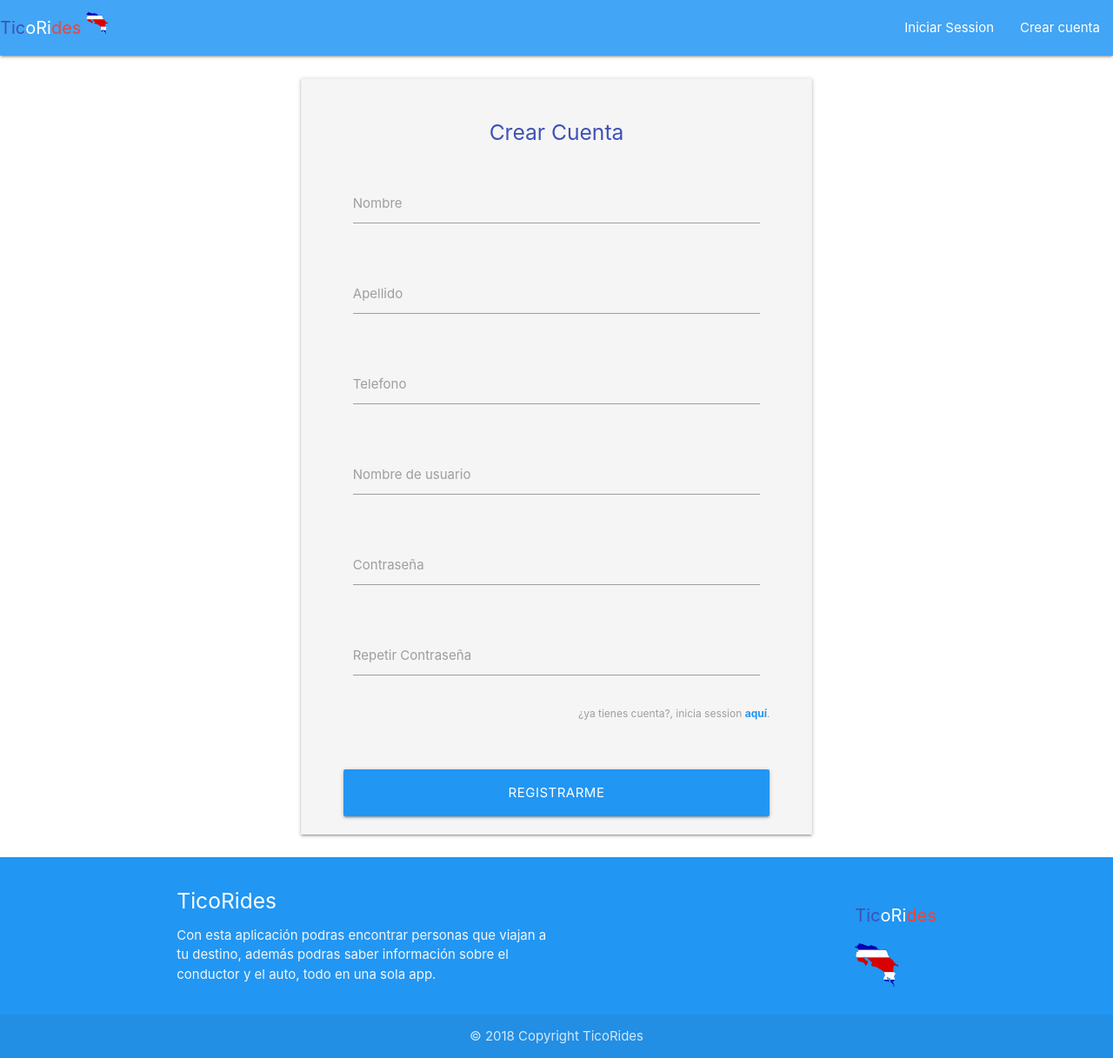
After one commit to Anthony0912/2018-IIPDW, a PHP site: page /signin.html in a window 1280 px wide. The commit adds this page. Shown: the whole page at 87% size. Run offline with PHP 8.4, Linux system fonts and the light colour scheme.

Commit message:
Cambios en la visualización de la pagina pricipal con respecto al resposive a dispositivos mas pequenos, se termino la front-end del login y signin

```diff
--- a/css/styles.css
+++ b/css/styles.css
@@ -13,10 +13,19 @@
 }
 
 .transparend-div {
-    background-color: hsla(0, 0%, 0%, 0.8);
+    background-color: rgba(0, 0, 0, 0.8);
 }
 .header {
     padding: 40px 0px 0px 0px;
+}
+
+.section-login {
+    height: 100vh;
+    padding: 90px 0px 0px 0px;
+}
+
+.section-signin {
+    padding: 90px 0px 0px 0px;
 }
 
 .section-2 {
@@ -34,6 +43,12 @@
     font-size: 16px;
 }
 
+.border-div {
+    height: 100vh;
+    border: 2px solid #333333;
+    border-radius: 10px;
+}
+
 @media screen and (max-width: 726px) {
     .welcome {
         margin: 50px;
@@ -41,8 +56,17 @@
 }
 
 @media screen and (max-width: 510px) {
-    .welcome {
-        margin: 10px;
+    .parallax-container, .section {
+        height: 100vh;
+    }
+    .welcome, .container {
+        padding-top: 60px;
+    }
+    .section-2 {
+        padding-top: 250px;
+    }
+    .header {
+        text-align: center;
     }
 }
 
@@ -54,7 +78,4 @@
         font-size: 11px;
     }
 
-    h2.h2 {
-        font-size: 40px;
-    }
 }
--- /dev/null
+++ b/signin.html
@@ -0,0 +1,147 @@
+<!DOCTYPE html>
+<html lang="en">
+
+    <head>
+        <meta charset="UTF-8">
+        <meta name="viewport" content="width=device-width, initial-scale=1.0">
+        <meta name="viewport" content="width=device-width, user-scalable=no">
+        <meta http-equiv="X-UA-Compatible" content="ie=edge">
+
+    <!--Import Google Icon Font-->
+    <link href="https://fonts.googleapis.com/icon?family=Material+Icons" rel="stylesheet">
+
+    <!-- Compiled and minified CSS -->
+    <link rel="stylesheet" href="https://cdnjs.cloudflare.com/ajax/libs/materialize/1.0.0/css/materialize.min.css">
+
+    <!-- My styles CSS -->
+    <link rel="stylesheet" href="./css/styles.css">
+
+    <title>Página principal</title>
+</head>
+
+<body>
+    <div class="container-fluid">
+        <nav class="blue lighten-1">
+            <div class="nav-wrapper">
+                <a href="./index.html" class="brand-logo position-logo">
+                    <p style="font-size:20px; margin: 0px; padding: 0px;"><span class="indigo-text center">Tic</span><span
+                        class="white-text">oRi</span><span class="red-text">des</span>
+                        <img src="./img/costa-rica-890669_960_720.png" alt="./img/costa-rica-890669_960_720.png"
+                        width="25px">
+                    </p>
+                </a>
+                <a href="#" data-target="mobile-demo" class="sidenav-trigger"><i class="material-icons">menu</i></a>
+                <ul class="right hide-on-med-and-down">
+                    <li><a href="./login.html">Iniciar Session</a></li>
+                    <li><a href="./signin.html">Crear cuenta</a></li>
+                </ul>
+            </div>
+        </nav>
+        <ul class="sidenav" id="mobile-demo">
+            <li><a href="./login.html">Iniciar Session</a></li>
+            <li><a href="./signin.html">Crear cuenta</a></li>
+        </ul>
+        <main class="section-signin">
+            <center>
+                <div class="container">
+                    <div class="z-depth-1 grey lighten-4 row" style="display: inline-block; padding: 32px 48px 0px 48px; border: 1px solid #EEE;">
+
+                            <form class="col s12" method="post">
+                                <div class="row">
+                                    <div class="col s12">
+                                        <h5 class="indigo-text">Crear Cuenta</h5>
+                                    </div>
+                                </div>
+
+                                <div class="row">
+                                    <div class='input-field col s12'>
+                                        <input class="validate" type="text" name="name" id="name" required/>
+                                        <label for="name">Nombre</label>
+                                    </div>
+                                </div>
+                                <div class="row">
+                                    <div class="input-field col s12">
+                                        <input class="validate" type="text" name="last-name" id="last-name" required/>
+                                        <label for="last-name">Apellido</label>
+                                    </div>
+                                </div>
+
+                                <div class="row">
+                                    <div class="input-field col s12">
+                                        <input class="validate" type="tel" name="phone" id="phone" required/>
+                                        <label for="phone">Telefono</label>
+                                    </div>
+                                </div>
+                                <div class="row">
+                                    <div class="input-field col s12">
+                                        <input class="validate" type="text" name="username" id="username" required/>
+                                        <label for="username">Nombre de usuario</label>
+                                    </div>
+                                </div>
+                                <div class="row">
+                                    <div class="input-field col s12">
+                                        <input class="validate" type="password" name="passwd" id="passwd" required/>
+                                        <label for="passwd">Contraseña</label>
+                                    </div>
+                                </div>
+                                <div class='row'>
+                                    <div class='input-field col s12'>
+                                        <input class='validate' type='password' name='passwd-repeat' id='passwd-repeat' required/>
+                                        <label for='passwd-repeat'>Repetir Contraseña</label>
+                                    </div>
+                                    <label style='float: right;'>
+                                            <p>¿ya tienes cuenta?, inicia session <a class='blue-text' href='./login.html'><b>aquí</b></a>.</p>
+                                        </label>
+                                    </div>
+
+                                    <br />
+                                    <center>
+                                        <div class='row'>
+                                            <button type='submit' name='btn_login' class='col s12 btn btn-large waves-effect blue'>Registrarme</button>
+                                        </div>
+                                    </center>
+                                </form>
+                            </div>
+                        </div>
+                    </center>
+                </main>
+                <footer class="page-footer blue">
+                    <div class="container">
+                        <div class="row">
+                            <div class="col l6 s12">
+                                <h5 class="white-text">TicoRides</h5>
+                                <p class="grey-text text-lighten-4">Con esta aplicación podras encontrar personas que viajan a
+                                    tu destino, además podras saber información sobre el conductor y el auto, todo en una sola
+                                    app.</p>
+                                </div>
+                                <div class="col l4 offset-l2 s12">
+                                    <div class="right">
+                                        <h2 style="font-size:20px;"><span class="indigo-text center">Tic</span><span class="white-text">oRi</span><span
+                                            class="red-text">des</span></h2>
+                                            <img src="./img/costa-rica-890669_960_720.png" alt="./img/costa-rica-890669_960_720.png"
+                                            width="50px">
+                                        </div>
+                                    </div>
+                </div>
+            </div>
+            <div class="footer-copyright center">
+                <div class="container">
+                    © 2018 Copyright TicoRides
+                </div>
+            </div>
+        </footer>
+    </div>
+    <!-- Compiled and minified JavaScript jquery -->
+    <script src="https://ajax.googleapis.com/ajax/libs/jquery/3.3.1/jquery.min.js"></script>
+
+    <!-- Compiled and minified JavaScript -->
+    <script src="https://cdnjs.cloudflare.com/ajax/libs/materialize/1.0.0/js/materialize.min.js"></script>
+
+    <!-- My JavaScript -->
+    <script src="./js/app.js"></script>
+    <script>
+        activeScriptMaterialize();
+    </script>
+</body>
+
+</html>
```
Also changed, not shown: index.html (+5 -4 lines), login.html (added, +122 -0 lines).
